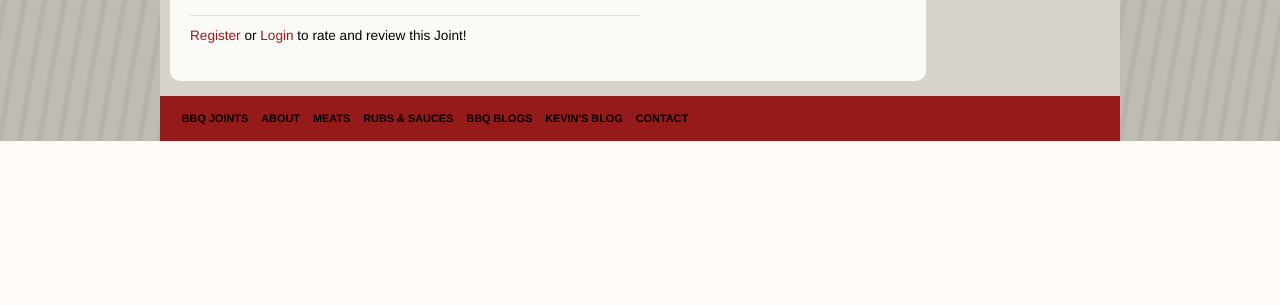
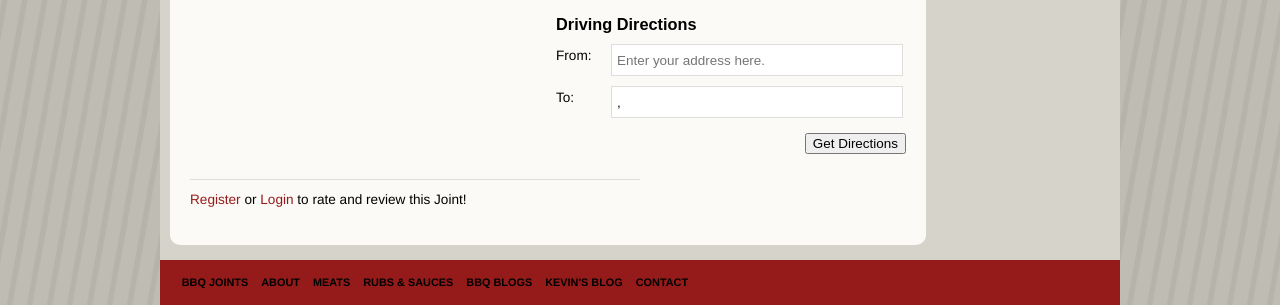
Before and after one commit to xtine/bbqjoints, a Django app: template templates/joint.html in a window 1280 px wide. Shown: the part 670-975 px from the top of the page. Before the commit the page ends 811 px from the top, so only its background shows below. Run offline with Django 3.2, Linux system fonts and the light colour scheme; the template is opened without the code that fills it, so the values that code supplies are empty; some libraries are stand-ins or nearby versions.

Commit message:
adding driving directions

```diff
--- a/templates/joint.html
+++ b/templates/joint.html
@@ -2,12 +2,13 @@
 {% extends "base.html" %}
 {% load joint_extras %}
 
+    {% block title %} {{joint.name|safe}} {% endblock title %}
 	{% block page_heading %} BBQ Joints > <a href="/joints/{{ state.state_abbr }}">{{ state.name }}</a></h2>{% endblock %}
 
 	{% block content %}
 
 	<div id="jointInfo">
-    	<h3>{{ joint.name }}</h3>
+    	<h3>{{ joint.name|safe }}</h3>
     	{{ joint.address }}<br/>
     	{{ joint.city }}, {{ joint.state }} {{ joint.zip }}<br/>
     	{{ joint.phone }}<br/>
@@ -20,21 +21,81 @@
 
     <div id="map"></div>
 
+    <div id="directions">
+
+        <h4>Driving Directions</h4>
+
+        <div class="error"></div>
+        <label for="from">From:</label> <input type="text" id="from" placeholder="Enter your address here." />
+        <label for="to">To:</label> <input type="text" id="to" value="{{joint.address}}, {{joint.city}} {{joint.state}} {{joint.zip}}" />
+
+        <input type="submit" value="Get Directions"  onsubmit="calcRoute();"/>
+
+        <div id="panel"></div>
+
+    </div>
+
     {% if joint.lon %}
 
     <script type="text/javascript">
+
+        var directionsDisplay;
+        var directionsService = new google.maps.DirectionsService();
+
+        function init() {
+
+            directionsDisplay = new google.maps.DirectionsRenderer();
+
             var jointLocation = new google.maps.LatLng({{joint.lat}}, {{joint.lon}});
+
             var jointOptions = {
                 zoom: 13,
                 center: jointLocation,
                 scrollwheel: false,
                 mapTypeId: google.maps.MapTypeId.ROADMAP
             };
+
             var map = new google.maps.Map(document.getElementById("map"), jointOptions);
+
             var marker = new google.maps.Marker({
                 position: jointLocation,
                 map: map
             });
+
+            directionsDisplay.setMap(map);
+            directionsDisplay.setPanel(document.getElementById("panel"));
+        }
+
+        function calcRoute() {
+            var start = document.getElementById("from").value;
+            var end = document.getElementById("to").value;
+
+            var request = {
+                origin:start,
+                destination:end,
+                travelMode: google.maps.DirectionsTravelMode.DRIVING
+            };
+
+            directionsService.route(request, function(response, status) {
+                if (status == google.maps.DirectionsStatus.OK) {
+                    directionsDisplay.setDirections(response);
+                }
+                else {
+                    $(".error").html("Directions cannot be found.<br/>Please enter a valid location for your starting destination.");
+                }
+            });
+        }
+
+        $(document).ready(function() {
+            init();
+
+            $("#directions input[type='submit']").click(function() {
+                $(".error").html('');
+                calcRoute();
+            });
+
+        });
+
     </script>
 
     {% endif %}
```
Lines whose indentation alone changed are shown as unchanged.
